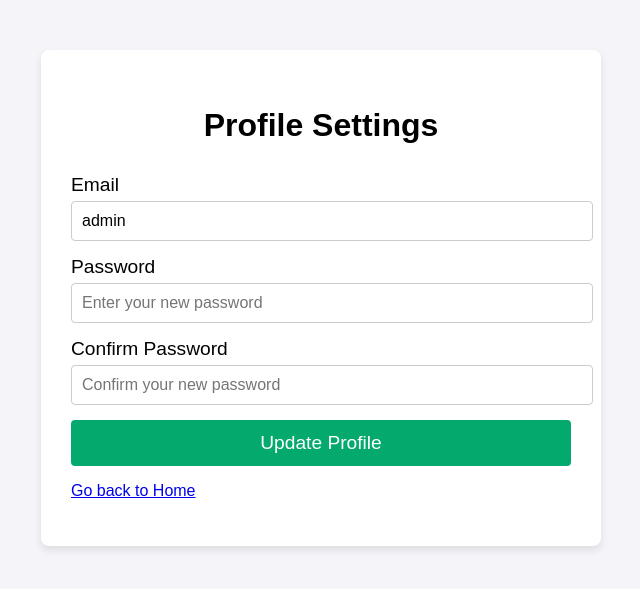
After one commit to btfuhrma/CIS566-Market, a Django app: page /app_user/Item/profile-settings/ in a window 1280 px wide. The commit adds this page. Shown: the top 589 px of the page, without its empty margins (319-959 px from the left). Run offline with Django 5.2, Linux system fonts and the light colour scheme; a user stored in the database is signed in.

Commit message:
I created the forgot password feature on the login page, which can track a non-existing user and an existing user, if a non existing user inputs their email, it will give them a message saying that the user doesn't exist and the username has to be in email format for processing. Once an existing user inputs their email, a new password/temporary password will be sent to that existing users email. The user can then navigate back to the login page through clicking on login, and they can login with their new password. Once the user logs in, I have created a profile settings button, that when clicked on the user can change their password and view their username as well as change their username, and they can successfully log in with their new credentials of username and/or password. I have also created the page when the user clicks on view item, it will show the item on full screen and back to the home page.

```diff
--- a/Market/Item/urls.py
+++ b/Market/Item/urls.py
@@ -15,6 +15,13 @@ urlpatterns = [
     path("viewCart", views.viewCart, name="viewCart"),
     path("buyCart", views.buyCart, name="buyCart"),
     path("myItems", views.myItems, name="myItems"),
-    path("deleteItem/<int:item_id>", views.deleteItem, name="deleteItem")
+    path("deleteItem/<int:item_id>", views.deleteItem, name="deleteItem"),
+    path('forgot-password/', views.forgot_password, name='forgot_password'),
+    path('password-reset-confirmation/', views.password_reset_confirmation, name='password_reset_confirmation'),
+    path('profile-settings/', views.profile_settings, name='profile_settings'),
+
+
+
+
 
 ]
--- a/Market/Item/views.py
+++ b/Market/Item/views.py
@@ -9,6 +9,34 @@ from django.core.mail import send_mail
 from django.conf import settings
 from django.contrib import messages
 from services import DatabaseSingleton
+
+from django.contrib.auth import get_user_model
+from django.shortcuts import render, redirect
+from django.contrib import messages
+
+def createUser(request):
+    if request.method == 'POST':
+        email = request.POST.get('email')
+        username = request.POST.get('username')
+        password = request.POST.get('password')
+
+
+        if get_user_model().objects.filter(email=email).exists():
+            messages.error(request, 'A user with this email already exists.')
+            return render(request, 'app_user/create_user.html')
+
+        try:
+
+            user = get_user_model().objects.create_user(username=username, email=email, password=password)
+            messages.success(request, 'User created successfully.')
+            return redirect('login')
+
+        except Exception as e:
+            messages.error(request, f'An error occurred while creating the user: {str(e)}')
+            return render(request, 'app_user/create_user.html')
+
+    return render(request, 'app_user/create_user.html')
+
 
 def index(request):
     db = DatabaseSingleton()
@@ -213,3 +241,143 @@ def search(request):
 
 
         return render(request, "Item/search.html", context)
+
+from django.contrib.auth import authenticate, login
+from django.contrib.auth.forms import AuthenticationForm, PasswordChangeForm
+from django.contrib.auth import update_session_auth_hash
+from django.shortcuts import redirect, render
+from django.contrib import messages
+from django.core.mail import send_mail
+from django.contrib.auth import get_user_model
+import random
+import string
+
+
+def generate_temp_password(length=8):
+    characters = string.ascii_letters + string.digits + string.punctuation
+    return ''.join(random.choice(characters) for _ in range(length))
+
+
+def forgot_password(request):
+    if request.method == 'POST':
+        email = request.POST.get('email')
+
+        try:
+            user = get_user_model().objects.get(email=email)
+        except get_user_model().DoesNotExist:
+            messages.error(request, 'No user with this email address exists.')
+            return render(request, 'app_user/forgot_password.html')
+
+
+        temp_password = generate_temp_password()
+
+
+        user.set_password(temp_password)
+        user.save()
+
+
+        send_mail(
+            'Your New Password',
+            f'Your New password is: {temp_password}\n\nPlease use this to log in and change your password.',
+            [user.email],
+            fail_silently=False
+        )
+
+        messages.success(request, 'A temporary password has been sent to your email.')
+        return render(request, 'app_user/forgot_password.html')
+    return render(request, 'app_user/forgot_password.html')
+
+from django.contrib.auth import authenticate, login
+from django.shortcuts import render, redirect
+from django.contrib.auth.forms import AuthenticationForm
+from django.contrib import messages
+
+def login_view(request):
+    if request.method == 'POST':
+        form = AuthenticationForm(request, data=request.POST)
+        if form.is_valid():
+            user = form.get_user()
+
+
+            if user.check_password('temporary_password'):
+
+                return redirect('password_reset_confirmation')
+
+
+            login(request, user)
+            return redirect('index')
+        else:
+            messages.error(request, "Invalid credentials.")
+            return redirect('loginPage')
+    else:
+        form = AuthenticationForm()
+    return render(request, 'app_user/login.html', {'form': form})
+
+
+def password_reset_confirmation(request):
+    if request.method == 'POST':
+        form = PasswordChangeForm(request.user, request.POST)
+        if form.is_valid():
+            form.save()
+            update_session_auth_hash(request, form.user)
+            messages.success(request, 'Your password has been reset successfully.')
+            return redirect('login')
+    else:
+        form = PasswordChangeForm(request.user)
+
+    return render(request, 'app_user/password_reset_confirmation.html', {'form': form})
+from django.shortcuts import render, redirect
+from django.contrib.auth.forms import PasswordChangeForm
+from django.contrib.auth import update_session_auth_hash
+from django.contrib import messages
+
+def profile_settings(request):
+    if request.method == 'POST':
+        form = PasswordChangeForm(request.user, request.POST)
+        if form.is_valid():
+            form.save()
+            update_session_auth_hash(request, form.user)
+            messages.success(request, 'Your password has been updated successfully.')
+            return redirect('index')
+        else:
+            messages.error(request, 'Please fix the errors below.')
+    else:
+        form = PasswordChangeForm(request.user)
+
+    return render(request, 'app_user/profile_settings.html', {'form': form})
+
+from django.shortcuts import render, redirect
+from django.contrib.auth import update_session_auth_hash
+from django.contrib.auth.forms import PasswordChangeForm
+from django.contrib import messages
+from django.contrib.auth.models import User
+from django.contrib.auth.decorators import login_required
+
+@login_required
+def profile_settings(request):
+    if request.method == 'POST':
+        email = request.POST.get('email')
+        password = request.POST.get('password')
+        confirm_password = request.POST.get('confirm_password')
+
+
+        if password != confirm_password:
+            messages.error(request, "Passwords do not match.")
+            return redirect('profile_settings')
+
+
+        user = request.user
+        user.email = email
+        if password:
+            user.set_password(password)
+
+        user.save()
+
+
+        update_session_auth_hash(request, user)
+
+        messages.success(request, "Profile updated successfully.")
+        return redirect('index')
+
+
+    return render(request, 'app_user/profile_settings.html')
--- a/Market/Market/settings.py
+++ b/Market/Market/settings.py
@@ -121,7 +121,7 @@ USE_TZ = True
 STATIC_URL = 'static/'
 
 STATICFILES_DIRS = [
-    BASE_DIR / "static",  # or the correct path to your static files
+    BASE_DIR / "static",
 ]
 
 LOGIN_URL = '/app_user/login'
--- a/Market/app_user/urls.py
+++ b/Market/app_user/urls.py
@@ -1,5 +1,7 @@
-from django.urls import path
+
 from django.contrib.auth import views as auth_views
+
+from django.urls import path, include
 
 from . import views
 
@@ -9,4 +11,6 @@ urlpatterns = [
     path("createUser", views.createUser, name="createUser"),
     path("loginPage", views.loginPage, name="loginPage"),
     path('logout/', views.logoutUser, name='logout'),
+    path('Item/', include('Item.urls')),
+
 ]
--- a/Market/templates/Item/index.html
+++ b/Market/templates/Item/index.html
@@ -49,6 +49,8 @@
             </form>
         </div>
     </div>
+    <form action="{% url 'profile_settings' %}" method="get">
+        <button type="submit" class="text-white hover:text-gray-300 block px-4 py-2 bg-blue-500 rounded hover:bg-blue-600">Profile Settings</button>
 
     <div class="w-full">
         <div class="w-[100%] justify-center text-center my-6">
--- a/Market/templates/app_user/login.html
+++ b/Market/templates/app_user/login.html
@@ -41,12 +41,15 @@
                 <div class="user-create-input">
                     <input name="password" id="password" type="password" class="password-input" placeholder="Password">
                 </div>
+
                 <div class="user-create-input">
                     <p style="color: white;">Don't have an account?</p>
                     <a href="{%url 'createAccount'%}" class="create-account">Create Account</a>
                 </div>
                 <div class="submit-button" class="user-create-input">
                     <button class="create-item-button" type="submit">Submit</button>
+                    <a href="{% url 'forgot_password' %}" style="color: #fff; text-decoration: none; display: block; margin-top: 10px;">Forgot Password?</a>
+
                 </div>
             </form>
         </div>
--- /dev/null
+++ b/Market/templates/app_user/profile_settings.html
@@ -0,0 +1,80 @@
+<!DOCTYPE html>
+<html lang="en">
+<head>
+    <meta charset="UTF-8">
+    <meta name="viewport" content="width=device-width, initial-scale=1.0">
+    <title>Profile Settings</title>
+    <style>
+
+        body {
+            font-family: Arial, sans-serif;
+            background-color: #f4f4f9;
+            margin: 0;
+            padding: 0;
+        }
+        .container {
+            max-width: 500px;
+            margin: 50px auto;
+            padding: 30px;
+            background-color: white;
+            border-radius: 8px;
+            box-shadow: 0 4px 8px rgba(0, 0, 0, 0.1);
+        }
+        h2 {
+            font-size: 2rem;
+            text-align: center;
+            margin-bottom: 30px;
+        }
+        label {
+            font-size: 1.2rem;
+            display: block;
+            margin-bottom: 5px;
+        }
+        input[type="email"], input[type="password"] {
+            width: 100%;
+            padding: 10px;
+            font-size: 1rem;
+            margin-bottom: 15px;
+            border: 1px solid #ccc;
+            border-radius: 4px;
+        }
+        button {
+            width: 100%;
+            padding: 12px;
+            background-color: #04AA6D;
+            color: white;
+            border: none;
+            border-radius: 4px;
+            font-size: 1.2rem;
+            cursor: pointer;
+        }
+        button:hover {
+            background-color: #45a049;
+        }
+    </style>
+</head>
+<body>
+
+    <div class="container">
+        <h2>Profile Settings</h2>
+
+        <form method="POST">
+            {% csrf_token %}
+
+            <label for="email">Email</label>
+            <input type="email" name="email" id="email" value="{{ user.email }}" required>
+
+            <label for="password">Password</label>
+            <input type="password" name="password" id="password" placeholder="Enter your new password" required>
+
+            <label for="confirm_password">Confirm Password</label>
+            <input type="password" name="confirm_password" id="confirm_password" placeholder="Confirm your new password" required>
+
+            <button type="submit">Update Profile</button>
+        </form>
+
+        <p><a href="{% url 'index' %}">Go back to Home</a></p>
+    </div>
+
+</body>
+</html>
```
Also changed, not shown: Market/templates/Item/password_reset_confirmation.html (added, +74 -0 lines), Market/templates/Item/showItem.html (+67 -0 lines), Market/templates/app_user/forgot_password.html (added, +39 -0 lines), Market/Market/urls.py (line endings or trailing spaces), Market/db.sqlite3.
